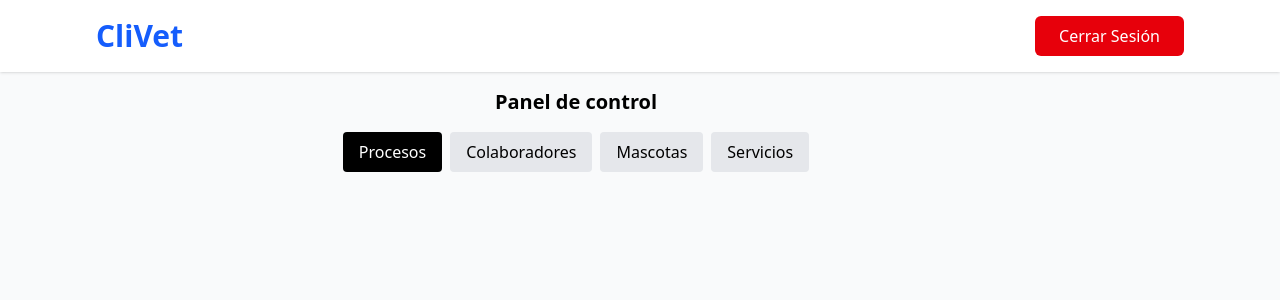
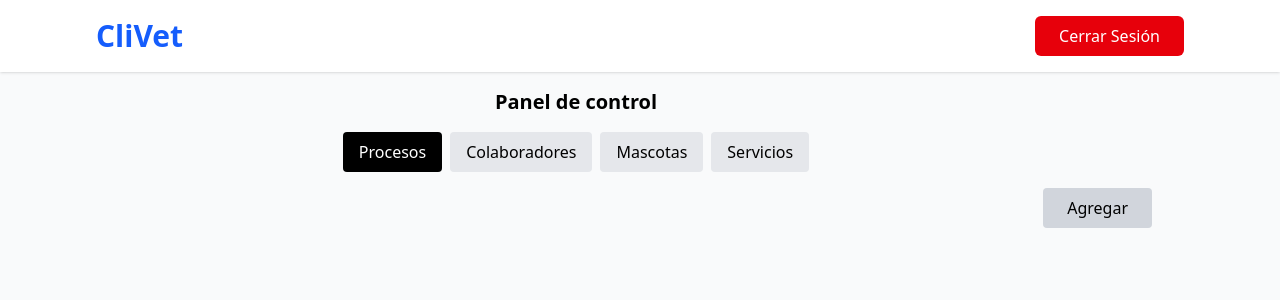
Before and after one commit to DanielMR-dev/CliVet, a React (Vite) app in the folder CliVet_FrontEnd/: page /admin in a window 1280 px wide. Shown: the top 300 px of the page. Built offline with nearby package versions, Linux system fonts and the light colour scheme.

Commit message:
Add button of AdminView created

```diff
--- a/CliVet_FrontEnd/src/views/admin/AdminView.tsx
+++ b/CliVet_FrontEnd/src/views/admin/AdminView.tsx
@@ -32,7 +32,11 @@ export default function AdminView() {
                     <button className="px-4 py-2 bg-gray-200 rounded hover:bg-gray-300"
                     >Servicios</button>
                 </div>
-
+                {/* Botón agregar */}
+                <div className="flex justify-end mt-4">
+                    <button className="px-6 py-2 bg-gray-300 rounded hover:bg-gray-400"
+                    >Agregar</button>
+                </div>
             </main>
         </div>
     )
```
